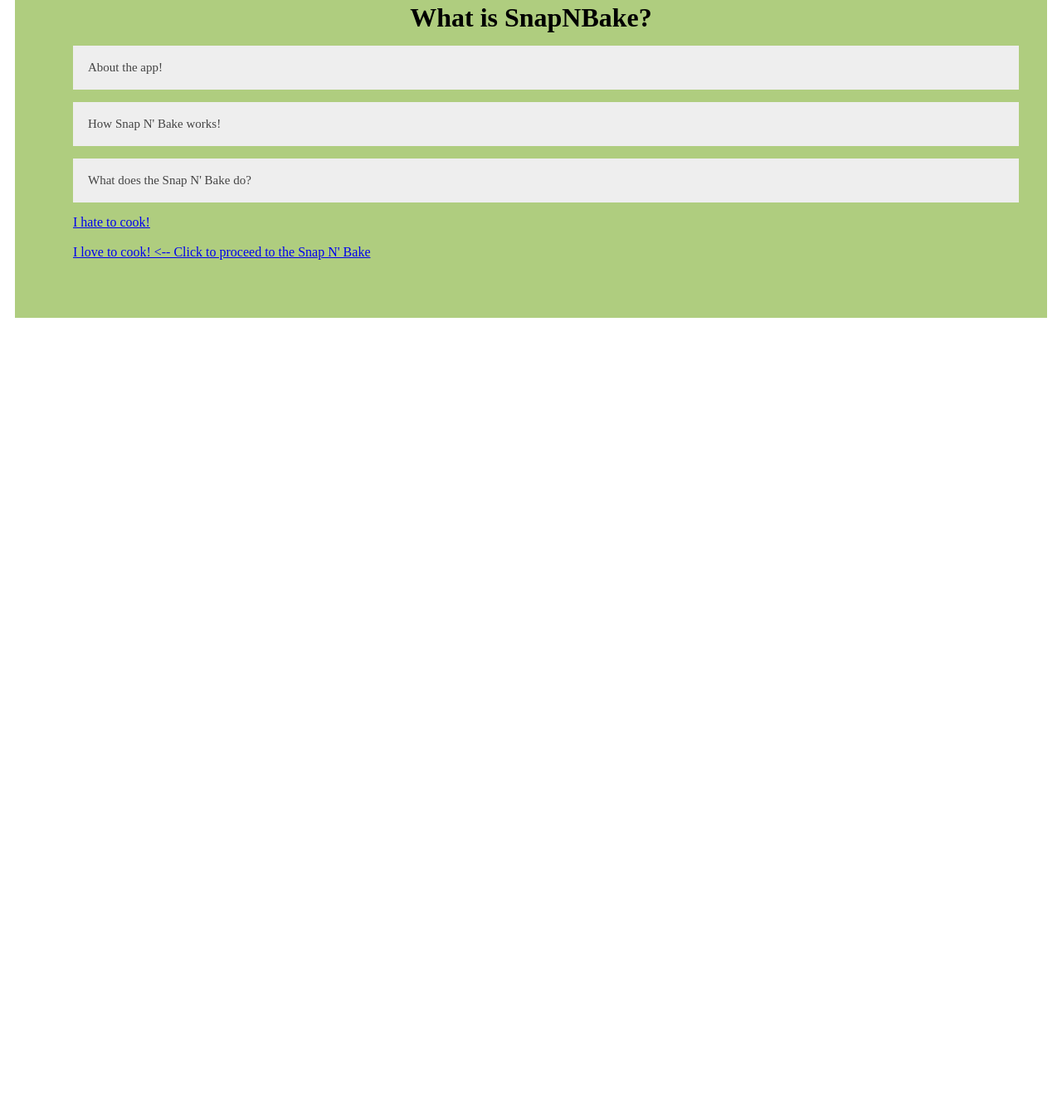
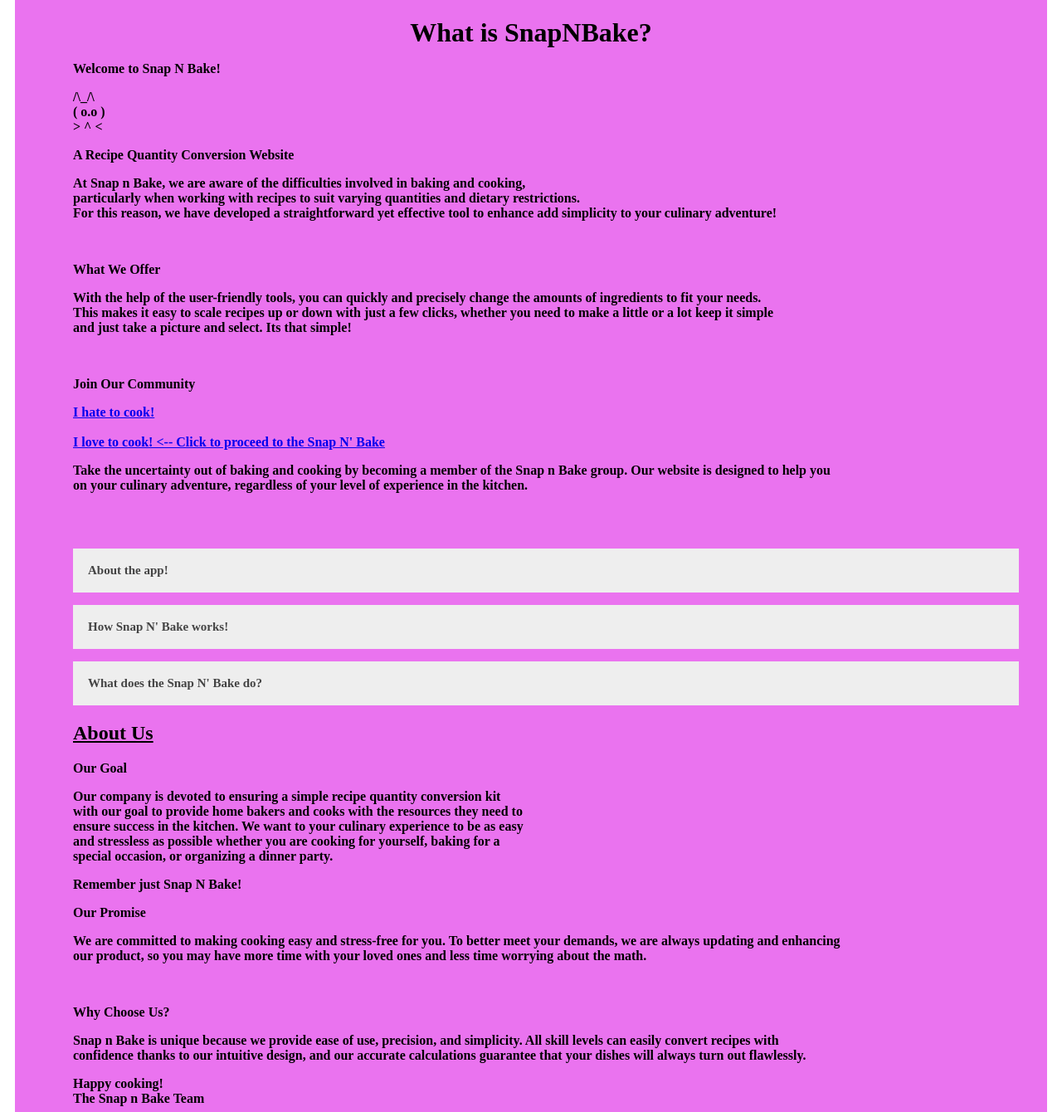
Before and after one commit to SpencerGrimm/Group-2-Capstone, a plain HTML site: page SnapNBake.html in a window 1280 px wide. Shown: the part 320-1660 px from the top of the page at 83% size. Before the commit the page ends 800 px from the top, so only its background shows below. Drawn offline with Linux system fonts and the light colour scheme.

Commit message:
Update SnapNBake.html v1.4
v.1.4

```diff
--- a/SnapNBake.html
+++ b/SnapNBake.html
@@ -25,7 +25,7 @@
 }
 
 .active, .accordion:hover {
-  background-color: rgb(161, 22, 22);
+  background-color: rgb(200, 51, 177);
 }
 
 .panel {
@@ -53,7 +53,7 @@
 }
 
     .content-container {
-    background-color: rgba(156, 193, 95, 0.8);
+    background-color: rgba(229, 81, 236, 0.8);
     padding: 70px;
     margin: 10px;
 }
@@ -94,7 +94,38 @@
 <h1 align="center">Snap N' Bake </h1>
 <p align="center"><b> Welcome to the official Snap N' Bake website!</b></p>
 
+<br>
 <h1 align="center"> What is SnapNBake? </h1>
+
+<p><b>Welcome to Snap N Bake!<b> </p>
+<p> /\_/\                 <br>
+   ( o.o )                <br>
+    > ^ <
+<br>
+
+<p><b>A Recipe Quantity Conversion Website<b></p>
+<p>At Snap n Bake, we are aware of the difficulties involved in baking and cooking,<br>
+particularly when working with recipes to suit varying quantities and dietary restrictions.<br>
+For this reason, we have developed a straightforward yet effective tool to enhance add simplicity to your culinary adventure! </p>
+<br>
+<p><b>What We Offer<b></p>
+<p>With the help of the user-friendly tools, you can quickly and precisely change the amounts of ingredients to fit your needs.<br>
+ This makes it easy to scale recipes up or down with just a few clicks, whether you need to make a little or a lot keep it simple<br>
+ and just take a picture and select. Its that simple! </p>
+<br>
+ <p><b>Join Our Community<b> </p>
+
+  <a align="center" href="https://www.SnapNBake.com/hehe">I hate to cook!</a><br>
+  <br>
+  <a align="center" href="https://www.SnapNBake.com/app">I love to cook! <-- Click to proceed to the Snap N' Bake</a>
+
+<p>Take the uncertainty out of baking and cooking by becoming a member of the Snap n Bake group. Our website is designed to help you<br>
+ on your culinary adventure, regardless of your level of experience in the kitchen.</p>
+
+<br>
+<br>
+
+
  <!--Dropdown menu-->
 
 <P align="center" button class="accordion">About the app!</button>
@@ -115,8 +146,39 @@
 <div class="panel">
 
 <p align="center"style="color: rgb(125, 39, 135)">
-The app is going to diplay the recipe and let you save it or print it. </p>
+The app is going to display the recipe and let you save it or print it. </p>
 </div>
+
+<h2> <u><b>About Us<b></u> </h2>
+<p><b>Our Goal<b></P>
+<p>Our company is devoted to ensuring a simple recipe quantity conversion kit<br>
+with our goal to provide home bakers and cooks with the resources they need to<br>
+ensure success in the kitchen. We want to your culinary experience to be as easy<br>
+and stressless as possible whether you are cooking for yourself, baking for a<br>
+special occasion, or organizing a dinner party.</p>
+
+<p> Remember just Snap N  Bake! </p>
+
+
+<p><b>Our Promise<b></p>
+  <p>We are committed to making cooking easy and stress-free for you. To better meet your demands, we are always updating and enhancing<br>
+  our product, so you may have more time with your loved ones and less time worrying about the math.</p>
+  <br>
+  <p><b>Why Choose Us?<b></p>
+  <p>Snap n Bake is unique because we provide ease of use, precision, and simplicity. All skill levels can easily convert recipes with<br>
+   confidence thanks to our intuitive design, and our accurate calculations guarantee that your dishes will always turn out flawlessly.</p>
+
+
+  <p>Happy cooking!<br>
+
+
+
+    The Snap n Bake Team</p>
+
+
+<h3></h3>
+
+<p>
 
 <!--Script that makes menu go down-->
 <script>
@@ -137,11 +199,6 @@
 </script>
 
 <!--End of the script that makes menu go down-->
-
-    <a align="center" href="https://www.SnapNBake.com/hehe">I hate to cook!</a><br>
-    <br>
-    <a align="center" href="https://www.SnapNBake.com/app">I love to cook! <-- Click to proceed to the Snap N' Bake</a>
-
     </header>
 
 </div>
```
